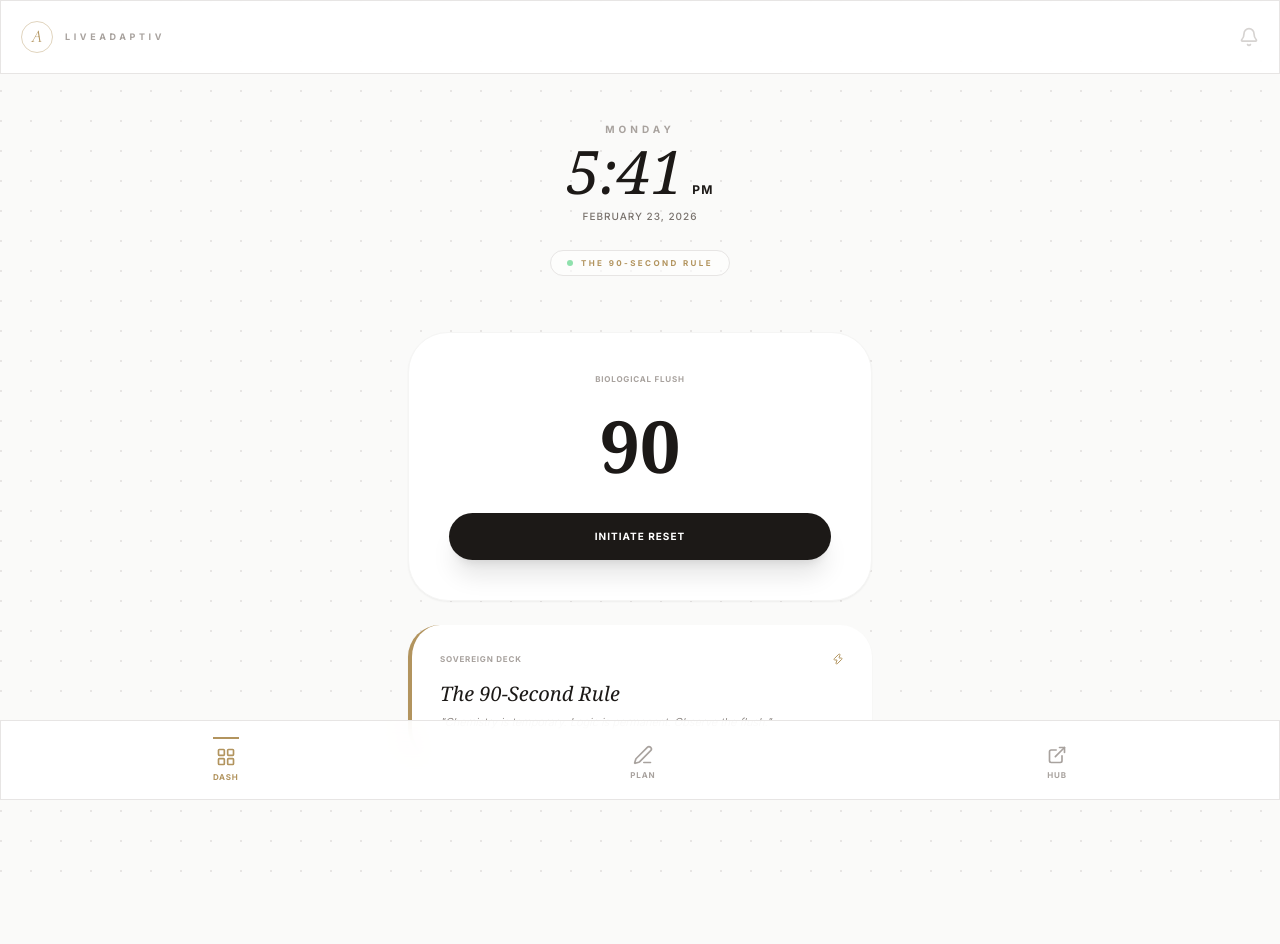
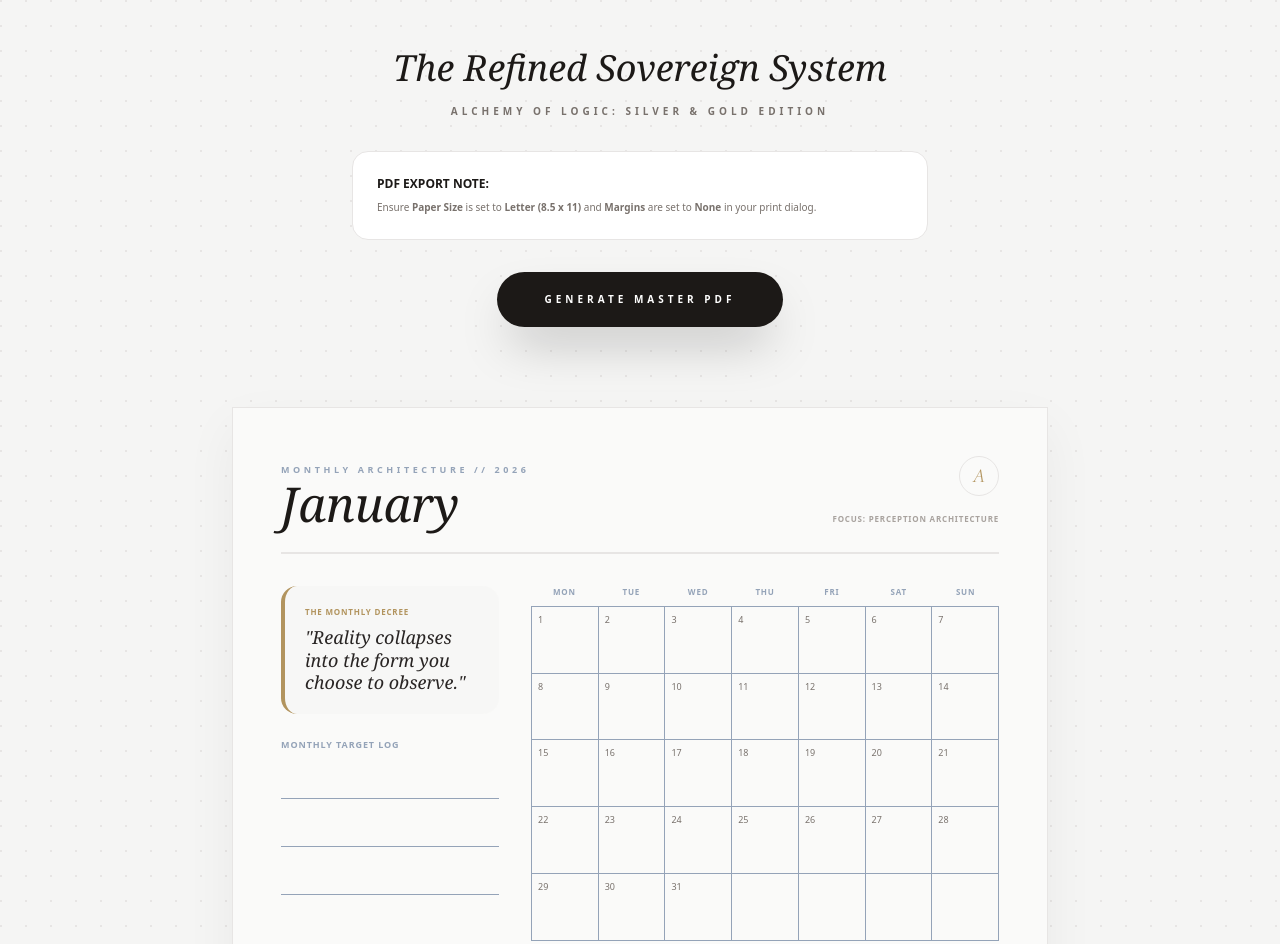
Before and after one commit to alexioda/Sovereign, a plain HTML site: page index.html in a window 1280 px wide. Shown: the top 944 px of the page. Before the commit the page ends 880 px from the top, so only its background shows below. Drawn offline with nearby package versions, Linux system fonts and the light colour scheme.

Commit message:
Refactor index.html for improved structure and content

```diff
--- a/index.html
+++ b/index.html
@@ -2,218 +2,241 @@
 <html lang="en">
 <head>
     <meta charset="UTF-8">
-    <meta name="viewport" content="width=device-width, initial-scale=1.0, maximum-scale=1.0, user-scalable=no">
-    <meta name="apple-mobile-web-app-capable" content="yes">
-    <meta name="apple-mobile-web-app-status-bar-style" content="default">
-    <meta name="apple-mobile-web-app-title" content="Sovereign">
-    <title>Sovereign | LiveAdaptiv</title>
+    <meta name="viewport" content="width=device-width, initial-scale=1.0">
+    <title>LiveAdaptiv | The Refined Sovereign System</title>
     <script src="https://cdn.tailwindcss.com"></script>
     <script src="https://unpkg.com/lucide@latest"></script>
-    <link href="https://fonts.googleapis.com/css2?family=Cormorant+Garamond:ital,wght@1,400;1,600&family=Inter:wght@300;400;500;600;700&display=swap" rel="stylesheet">
+    <link href="https://fonts.googleapis.com/css2?family=Cormorant+Garamond:ital,wght@1,400;1,600&family=Inter:wght@300;400;600;700&display=swap" rel="stylesheet">
     <style>
         :root {
             --gold: #b2945e;
+            --silver: #94a3b8;
+            --charcoal: #1c1917;
             --stone: #fafaf9;
-            --charcoal: #1c1917;
-            --silver: #94a3b8;
-            --stone-border: #e7e5e4;
         }
-        body {
+
+        /* Essential reset for print accuracy */
+        * {
+            box-sizing: border-box;
+            -webkit-print-color-adjust: exact;
+        }
+
+        @media print {
+            .no-print { display: none; }
+            body { background: white; padding: 0; margin: 0; }
+            .page {
+                page-break-after: always;
+                page-break-inside: avoid;
+                margin: 0 !important;
+                border: none !important;
+                box-shadow: none !important;
+                width: 8.5in;
+                height: 11in;
+            }
+            @page {
+                size: 8.5in 11in;
+                margin: 0;
+            }
+        }
+
+        body { background-color: #f5f5f4; color: var(--charcoal); margin: 0; padding: 0; }
+
+        .page {
             background-color: var(--stone);
-            color: var(--charcoal);
-            font-family: 'Inter', sans-serif;
-            overscroll-behavior: none;
-            -webkit-font-smoothing: antialiased;
+            width: 8.5in;
+            height: 11in;
+            margin: 2rem auto;
+            padding: 0.5in; /* Slightly reduced padding to ensure fit */
+            box-shadow: 0 20px 50px rgba(0,0,0,0.05);
+            border: 1px solid #e7e5e4;
+            display: flex;
+            flex-direction: column;
+            position: relative;
+            overflow: hidden; /* Prevents internal content from pushing to new page */
         }
-        .a-logo { font-family: 'Cormorant Garamond', serif; font-style: italic; color: var(--gold); }
-        .glass-light { background: rgba(255, 255, 255, 0.9); backdrop-filter: blur(15px); border: 1px solid rgba(178, 148, 94, 0.1); }
-        .active-tab { color: var(--gold); border-top: 2px solid var(--gold); }
+
+        .a-logo { font-family: 'Cormorant Garamond', serif; font-weight: 400; font-style: italic; color: var(--gold); }
+
+        .calendar-grid {
+            display: grid;
+            grid-template-columns: repeat(7, 1fr);
+            border-top: 1px solid var(--silver);
+            border-left: 1px solid var(--silver);
+        }
+
+        .calendar-day {
+            aspect-ratio: 1 / 1;
+            border-right: 1px solid var(--silver);
+            border-bottom: 1px solid var(--silver);
+            padding: 6px;
+            font-size: 9px;
+            color: #78716c;
+        }
+
+        .gold-text { color: var(--gold); }
+        .silver-text { color: var(--silver); }
+
+        .input-line {
+            border-bottom: 1px solid var(--silver);
+            height: 2rem;
+            width: 100%;
+            margin-bottom: 0.4rem;
+        }
+
         .blueprint-dot {
-            background-image: radial-gradient(circle at 1px 1px, var(--stone-border) 1px, transparent 0);
-            background-size: 30px 30px;
+            background-image: radial-gradient(circle at 1px 1px, #e7e5e4 1px, transparent 0);
+            background-size: 25px 25px;
         }
-        .timer-glow { box-shadow: 0 10px 40px rgba(178, 148, 94, 0.08); }
-        .tab-content { display: none; }
-        .tab-content.active { display: block; }
     </style>
 </head>
-<body class="min-h-screen pb-24 blueprint-dot">
+<body class="font-sans antialiased blueprint-dot">
 
-    <!-- TOP NAVIGATION -->
-    <nav class="p-5 flex justify-between items-center sticky top-0 z-50 glass-light border-b border-stone-200">
-        <div class="flex items-center gap-3">
-            <div class="w-8 h-8 border border-[#b2945e]/40 rounded-full flex items-center justify-center">
-                <span class="a-logo text-lg pb-0.5">A</span>
+    <div class="no-print p-12 text-center max-w-2xl mx-auto">
+        <h1 class="text-4xl font-serif italic mb-4 text-stone-900">The Refined Sovereign System</h1>
+        <p class="text-[10px] text-stone-500 font-bold uppercase tracking-[0.4em] mb-8">Alchemy of Logic: Silver & Gold Edition</p>
+        <div class="bg-white p-6 rounded-2xl border border-stone-200 mb-8 text-left">
+            <h2 class="text-xs font-bold uppercase mb-2">PDF Export Note:</h2>
+            <p class="text-[10px] text-stone-500">Ensure <strong>Paper Size</strong> is set to <strong>Letter (8.5 x 11)</strong> and <strong>Margins</strong> are set to <strong>None</strong> in your print dialog.</p>
         </div>
-            <span class="text-[9px] font-bold uppercase tracking-[0.4em] text-stone-400">LiveAdaptiv</span>
-        </div>
-        <button class="text-stone-300" onclick="alert('System Alerts Enabled')"><i data-lucide="bell" class="w-5 h-5"></i></button>
-    </nav>
-
-    <main class="p-6 space-y-8 max-w-lg mx-auto">
-        <!-- TEMPORAL ANCHOR SECTION -->
-        <section class="text-center py-6">
-            <p id="dayOfWeek" class="text-stone-400 text-[10px] font-bold uppercase tracking-[0.4em] mb-1">Sunday</p>
-            <div class="flex items-baseline justify-center gap-2 mb-2">
-                <h1 id="clock" class="text-6xl font-serif italic text-stone-900">12:00</h1>
-                <span id="ampm" class="text-xs font-bold uppercase tracking-widest text-gold-600">PM</span>
-            </div>
-            <p id="fullDate" class="text-stone-500 text-[10px] font-medium tracking-widest uppercase mb-6">February 22, 2026</p>
-
-            <div class="inline-flex items-center gap-2 px-4 py-1.5 rounded-full border border-stone-200 bg-white/60">
-                <span class="w-1.5 h-1.5 bg-green-500 rounded-full animate-pulse"></span>
-                <p id="monthlyTheme" class="text-[#b2945e] text-[8px] font-bold uppercase tracking-[0.3em]">The Quantum Observer</p>
-            </div>
-        </section>
-
-        <!-- DASHBOARD TAB -->
-        <div id="tab-dashboard" class="tab-content active space-y-6">
-            <!-- ALCHEMY TIMER -->
-            <div class="bg-white p-10 rounded-[2.5rem] border border-stone-100 shadow-sm flex flex-col items-center timer-glow">
-                <span class="text-[8px] font-bold text-stone-400 uppercase tracking-widest mb-6">Biological Flush</span>
-                <div id="timerDisplay" class="text-7xl font-serif text-stone-900 mb-8 font-bold">90</div>
-                <button onclick="toggleTimer()" id="timerBtn" class="w-full py-4 bg-stone-900 text-white font-bold rounded-full text-[10px] uppercase tracking-widest shadow-xl active:scale-95 transition-transform">
-                    Initiate Reset
-                </button>
+        <button onclick="window.print()" class="px-12 py-5 bg-stone-900 text-white text-[10px] font-bold uppercase tracking-[0.4em] rounded-full shadow-2xl hover:bg-stone-700 transition-all">Generate Master PDF</button>
     </div>
 
-            <!-- DAILY PROTOCOL CARD -->
-            <div class="bg-white p-7 rounded-[2rem] border-l-4 border-[#b2945e] shadow-sm active:bg-stone-50 transition-colors" onclick="drawCard()">
-                <div class="flex justify-between items-center mb-4">
-                    <span class="text-[8px] font-bold text-stone-400 uppercase tracking-widest">Sovereign Deck</span>
-                    <i data-lucide="zap" class="w-3 h-3 text-[#b2945e]"></i>
+    <div id="master-container">
+        <!-- Monthly Pages will be injected here -->
+        <!-- Daily Template will be injected last -->
     </div>
-                <h3 id="cardTitle" class="text-xl font-serif italic text-stone-900 mb-2 leading-tight">The 90-Second Rule</h3>
-                <p id="cardDesc" class="text-[11px] text-stone-500 font-light italic leading-relaxed">"Chemistry is temporary. Logic is permanent. Observe the flush."</p>
+
+    <script>
+        const months = [
+            { name: "January", theme: "The Quantum Observer", decree: "Reality collapses into the form you choose to observe.", focus: "Perception Architecture" },
+            { name: "February", theme: "The 90-Second Rule", decree: "Chemistry is temporary. Logic is permanent.", focus: "Biological Flush Mastery" },
+            { name: "March", theme: "The Seesaw", decree: "Curiosity is the death of judgment.", focus: "Pivoting to Data" },
+            { name: "April", theme: "The Shadow Government", decree: "I will not be governed by versions of me that no longer exist.", focus: "Subconscious Auditing" },
+            { name: "May", theme: "The Mirror", decree: "My triggers are my treasure map.", focus: "Ownership of Projections" },
+            { name: "June", theme: "Chronos vs. Kairos", decree: "I do not manage time; I architect state.", focus: "Qualitative Presence" },
+            { name: "July", theme: "The Stockdale Paradox", decree: "Face the facts. Maintain the faith.", focus: "Resilience in High-Heat" },
+            { name: "August", theme: "The Fortress Wall", decree: "My focus is my territory. I guard the gate.", focus: "Deep Work & Noise Deletion" },
+            { name: "September", theme: "Sovereign Language", decree: "Precision is power. Apology is a leak.", focus: "Strategic Communication" },
+            { name: "October", theme: "The 7 Levels", decree: "Every friction is fuel for a higher level.", focus: "Energy Ladder Scaling" },
+            { name: "November", theme: "The Architect’s Oath", decree: "I am the declaration of my own meaning.", focus: "Identity Synthesis" },
+            { name: "December", theme: "Absolute Creation", decree: "The world is happening for me.", focus: "Vision & Boundless Reality" }
+        ];
+
+        const container = document.getElementById('master-container');
+
+        // Render 12 Monthly Pages
+        months.forEach(month => {
+            const page = document.createElement('div');
+            page.className = "page";
+            page.innerHTML = `
+                <div class="flex justify-between items-end mb-8 border-b-2 border-stone-200 pb-6">
+                    <div>
+                        <span class="silver-text font-bold text-[9px] uppercase tracking-[0.4em] mb-1 block">Monthly Architecture // 2026</span>
+                        <h2 class="text-5xl font-serif italic text-stone-900">${month.name}</h2>
+                    </div>
+                    <div class="text-right">
+                        <div class="w-10 h-10 border border-stone-200 rounded-full flex items-center justify-center mb-2 ml-auto">
+                            <span class="a-logo text-xl">A</span>
+                        </div>
+                        <span class="text-[8px] uppercase font-bold text-stone-400 tracking-widest">Focus: ${month.focus}</span>
                     </div>
                 </div>
 
-        <!-- PLANNER TAB -->
-        <div id="tab-plan" class="tab-content space-y-6">
-            <div class="bg-white p-7 rounded-[2.5rem] border border-stone-100 shadow-sm space-y-8">
-                <div>
-                    <label class="text-[9px] font-bold text-[#b2945e] uppercase tracking-widest block mb-4">Daily Decree</label>
-                    <textarea id="toBeInput" class="w-full bg-stone-50 border border-stone-100 p-5 rounded-2xl text-xs h-32 outline-none focus:border-[#b2945e] transition-all resize-none" placeholder="Enter your identity for today..."></textarea>
+                <div class="grid grid-cols-12 gap-8 flex-grow">
+                    <div class="col-span-4 flex flex-col">
+                        <div class="bg-stone-100/50 p-5 rounded-2xl border-l-4 border-[#b2945e] mb-6">
+                            <span class="text-[8px] font-bold gold-text uppercase tracking-widest block mb-2">The Monthly Decree</span>
+                            <p class="text-lg font-serif italic text-stone-800 leading-tight">"${month.decree}"</p>
                         </div>
-                <div>
-                    <label class="text-[9px] font-bold text-stone-400 uppercase tracking-widest block mb-4">Fortress Audit</label>
-                    <textarea id="fortressInput" class="w-full bg-stone-50 border border-stone-100 p-5 rounded-2xl text-xs h-32 outline-none focus:border-stone-300 transition-all resize-none" placeholder="What will you block today?"></textarea>
+
+                        <div class="space-y-4">
+                            <h4 class="text-[9px] font-bold silver-text uppercase tracking-widest">Monthly Target Log</h4>
+                            <div class="input-line"></div>
+                            <div class="input-line"></div>
+                            <div class="input-line"></div>
+                        </div>
+
+                        <div class="mt-auto pt-6 border-t border-stone-100">
+                            <p class="text-[7px] font-bold uppercase tracking-[0.5em] text-stone-400">LiveAdaptiv.com</p>
+                        </div>
+                    </div>
+
+                    <div class="col-span-8">
+                        <div class="grid grid-cols-7 text-center mb-2">
+                            ${['Mon','Tue','Wed','Thu','Fri','Sat','Sun'].map(d => `<span class="text-[8px] font-bold silver-text uppercase tracking-widest">${d}</span>`).join('')}
+                        </div>
+                        <div class="calendar-grid">
+                            ${Array(35).fill(null).map((_, i) => `<div class="calendar-day">${i + 1 <= 31 ? i + 1 : ''}</div>`).join('')}
                         </div>
                     </div>
                 </div>
-    </main>
+            `;
+            container.appendChild(page);
+        });
 
-    <!-- NAVIGATION BAR -->
-    <footer class="fixed bottom-0 w-full glass-light border-t border-stone-200 flex justify-around p-4 z-50">
-        <button onclick="switchTab('dashboard')" id="btn-dashboard" class="flex flex-col items-center gap-1 active-tab pt-2 transition-all">
-            <i data-lucide="layout-grid" class="w-5 h-5"></i>
-            <span class="text-[8px] uppercase font-bold tracking-widest">Dash</span>
-        </button>
-        <button onclick="switchTab('plan')" id="btn-plan" class="flex flex-col items-center gap-1 text-stone-400 pt-2 transition-all">
-            <i data-lucide="edit-3" class="w-5 h-5"></i>
-            <span class="text-[8px] uppercase font-bold tracking-widest">Plan</span>
-        </button>
-        <a href="https://www.liveadaptiv.com" target="_blank" class="flex flex-col items-center gap-1 text-stone-400 pt-2 transition-all">
-            <i data-lucide="external-link" class="w-5 h-5"></i>
-            <span class="text-[8px] uppercase font-bold tracking-widest">Hub</span>
-        </a>
-    </footer>
+        // Render THE DAILY BLUEPRINT (The Template)
+        const dailyPage = document.createElement('div');
+        dailyPage.className = "page border-2 border-[#b2945e]";
+        dailyPage.innerHTML = `
+            <div class="flex justify-between items-center mb-10 border-b border-stone-100 pb-6">
+                <div>
+                    <h2 class="text-4xl font-serif italic text-stone-900 mb-1">Daily Architecture</h2>
+                    <p class="text-[9px] gold-text font-bold uppercase tracking-[0.5em]">System: Sovereign A</p>
+                </div>
+                <div class="text-right">
+                    <p class="text-xs text-stone-400 font-mono italic">DATE: ___ / ___ / 2026</p>
+                </div>
+            </div>
 
-    <script>
-        const months = ["The Quantum Observer", "The 90-Second Rule", "The Seesaw", "Shadow Government", "The Mirror", "Chronos vs Kairos", "Stockdale Paradox", "Fortress Wall", "Sovereign Language", "The 7 Levels", "Architect's Oath", "Absolute Creation"];
-        const deck = [
-            { t: "No as Architecture", d: "Sovereignty is built on the word 'No.' Protect the blueprint." },
-            { t: "The 90-Second Rule", d: "A biological stress response lasts 90 seconds. Anything else is a story." },
-            { t: "Faux-pology", d: "Apologizing for your presence cedes ground you can never buy back." },
-            { t: "Strategic Deletion", d: "Architecture is about what you remove. Prune the waste." },
-            { t: "The Mirror", d: "What you cannot accept in yourself, you will attack in others." }
-        ];
+            <div class="grid grid-cols-2 gap-12 flex-grow">
+                <div class="space-y-10">
+                    <section>
+                        <h3 class="text-[10px] font-bold gold-text uppercase tracking-widest mb-4">01. The Morning Decree</h3>
+                        <p class="text-[8px] silver-text italic mb-3">"I declare my identity before the world sets it for me."</p>
+                        <div class="input-line"></div>
+                        <div class="input-line"></div>
+                    </section>
+                    <section>
+                        <h3 class="text-[10px] font-bold text-stone-400 uppercase tracking-widest mb-4">02. The Fortress Guard</h3>
+                        <p class="text-[8px] silver-text italic mb-3">"What will I block today to protect my energy?"</p>
+                        <div class="input-line"></div>
+                    </section>
+                    <section>
+                        <h3 class="text-[10px] font-bold text-stone-400 uppercase tracking-widest mb-4">03. The Alchemy Audit</h3>
+                        <p class="text-[8px] silver-text italic mb-4">"Frequency of 90-Second Resets:"</p>
+                        <div class="flex gap-3">
+                            ${Array(7).fill(null).map(() => `<div class="w-5 h-5 border border-stone-200 rounded"></div>`).join('')}
+                        </div>
+                    </section>
+                </div>
 
-        // TIME & DATE ENGINE
-        function updateTemporalData() {
-            const now = new Date();
+                <div class="space-y-8">
+                    <section>
+                        <h3 class="text-[10px] font-bold gold-text uppercase tracking-widest mb-4">04. High-Value Logic (Priorities)</h3>
+                        <div class="flex items-center gap-3 mb-3"><div class="w-4 h-4 border border-stone-200"></div><div class="input-line flex-grow"></div></div>
+                        <div class="flex items-center gap-3 mb-3"><div class="w-4 h-4 border border-stone-200"></div><div class="input-line flex-grow"></div></div>
+                        <div class="flex items-center gap-3 mb-3"><div class="w-4 h-4 border border-stone-200"></div><div class="input-line flex-grow"></div></div>
+                    </section>
 
-            // Time (12-hour format)
-            let h = now.getHours();
-            const ampm = h >= 12 ? 'PM' : 'AM';
-            h = h % 12;
-            h = h ? h : 12; // the hour '0' should be '12'
-            const m = now.getMinutes().toString().padStart(2, '0');
+                    <div class="p-6 bg-stone-50 rounded-2xl border border-stone-100 mt-6">
+                        <span class="text-[8px] font-bold gold-text uppercase tracking-widest block mb-3">End of Day Synthesis</span>
+                        <p class="text-[10px] text-stone-500 italic leading-relaxed">
+                            "Did I act as the Architect or the Victim? Where was the alchemy today?"
+                        </p>
+                        <div class="input-line mt-4"></div>
+                        <div class="input-line"></div>
+                    </div>
+                </div>
+            </div>
 
-            document.getElementById('clock').innerText = `${h}:${m}`;
-            document.getElementById('ampm').innerText = ampm;
+            <div class="mt-auto pt-6 flex justify-between items-center text-[7px] font-bold uppercase tracking-[0.5em] text-stone-300">
+                <span>Architect: Alex Ioda</span>
+                <span>LiveAdaptiv.com</span>
+            </div>
+        `;
+        container.appendChild(dailyPage);
 
-            // Day
-            const days = ["Sunday", "Monday", "Tuesday", "Wednesday", "Thursday", "Friday", "Saturday"];
-            document.getElementById('dayOfWeek').innerText = days[now.getDay()];
-
-            // Date
-            const dateOptions = { month: 'long', day: 'numeric', year: 'numeric' };
-            document.getElementById('fullDate').innerText = now.toLocaleDateString('en-US', dateOptions);
-
-            // Theme
-            document.getElementById('monthlyTheme').innerText = months[now.getMonth()];
-        }
-
-        // TIMER LOGIC
-        let timerSeconds = 90;
-        let timerRunning = false;
-        let interval;
-
-        function toggleTimer() {
-            if (timerRunning) {
-                clearInterval(interval);
-                timerSeconds = 90;
-                document.getElementById('timerDisplay').innerText = "90";
-                document.getElementById('timerBtn').innerText = "Initiate Reset";
-                timerRunning = false;
-            } else {
-                timerRunning = true;
-                document.getElementById('timerBtn').innerText = "Observing...";
-                interval = setInterval(() => {
-                    timerSeconds--;
-                    document.getElementById('timerDisplay').innerText = timerSeconds;
-                    if (timerSeconds <= 0) {
-                        clearInterval(interval);
-                        timerRunning = false;
-                        timerSeconds = 90;
-                        document.getElementById('timerDisplay').innerText = "FLUSHED";
-                        document.getElementById('timerBtn').innerText = "System Reset";
-                    }
-                }, 1000);
-            }
-        }
-
-        // NAVIGATION
-        function switchTab(tab) {
-            const tabs = ['dashboard', 'plan'];
-            tabs.forEach(t => {
-                document.getElementById('tab-' + t).classList.toggle('active', t === tab);
-                document.getElementById('btn-' + t).classList.toggle('active-tab', t === tab);
-                document.getElementById('btn-' + t).classList.toggle('text-stone-400', t !== tab);
-            });
-        }
-
-        function drawCard() {
-            const card = deck[Math.floor(Math.random() * deck.length)];
-            document.getElementById('cardTitle').innerText = card.t;
-            document.getElementById('cardDesc').innerText = `"${card.d}"`;
-        }
-
-        // PERSISTENCE
-        const toBe = document.getElementById('toBeInput');
-        const fortress = document.getElementById('fortressInput');
-
-        toBe.addEventListener('input', () => localStorage.setItem('mob_toBe_stone_v2', toBe.value));
-        fortress.addEventListener('input', () => localStorage.setItem('mob_fort_stone_v2', fortress.value));
-
-        window.onload = () => {
-            toBe.value = localStorage.getItem('mob_toBe_stone_v2') || "";
-            fortress.value = localStorage.getItem('mob_fort_stone_v2') || "";
-            setInterval(updateTemporalData, 1000);
-            updateTemporalData();
         lucide.createIcons();
-        };
     </script>
 </body>
 </html>
```
Lines whose indentation alone changed are shown as unchanged.
